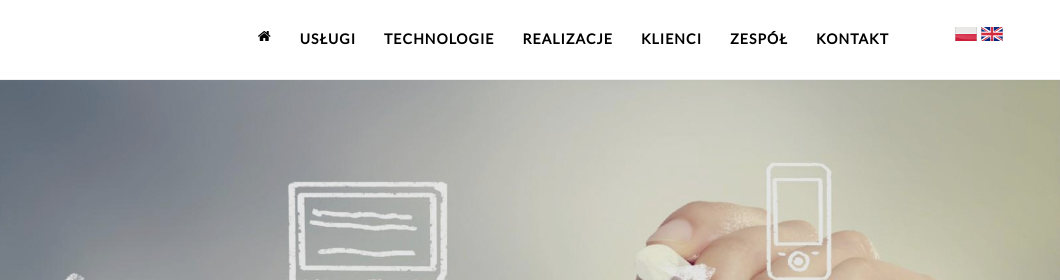
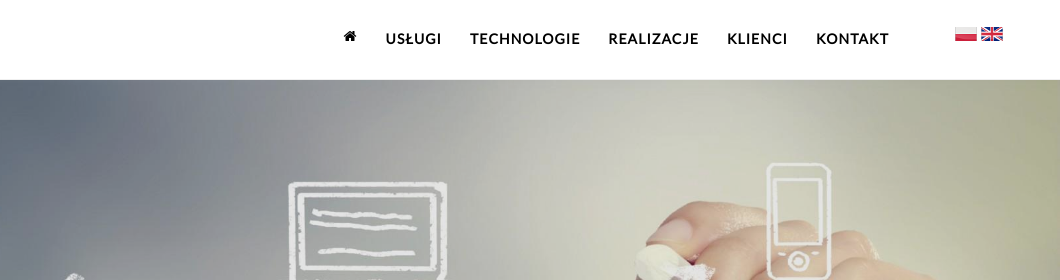
Before and after one commit to Finsys/finsys.github.io, a plain HTML site: page index.html in a window 1280 px wide. Shown: the top 280 px of the page, 220-1280 px from the left. Drawn offline with Linux system fonts and the light colour scheme.

Commit message:
Update index.html

```diff
--- a/index.html
+++ b/index.html
@@ -56,7 +56,7 @@
                     <li><a href="#technologie">Technologie</a></li>
                     <li><a href="#casestudies">Realizacje</a></li>
                     <li><a href="#our-works">Klienci</a></li>
-                    <li><a href="#our-team">Zespół</a></li>
+                    <!--<li><a href="#our-team">Zespół</a></li>-->
                     <li><a href="#contact">Kontakt</a></li>
                     <li><a href="index.html" class="icon"><img src="images/pl.png" alt="Polski" style="margin-left: 50px;"></a></li>
                     <li><a href="index_en.html" class="icon"><img src="images/en.png" alt="Angielski"></a></li>
```
